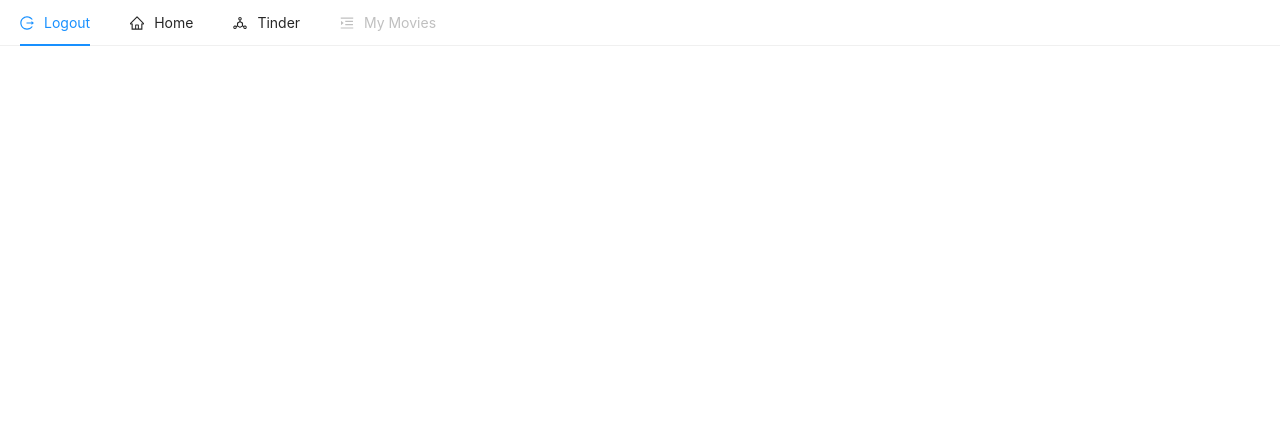
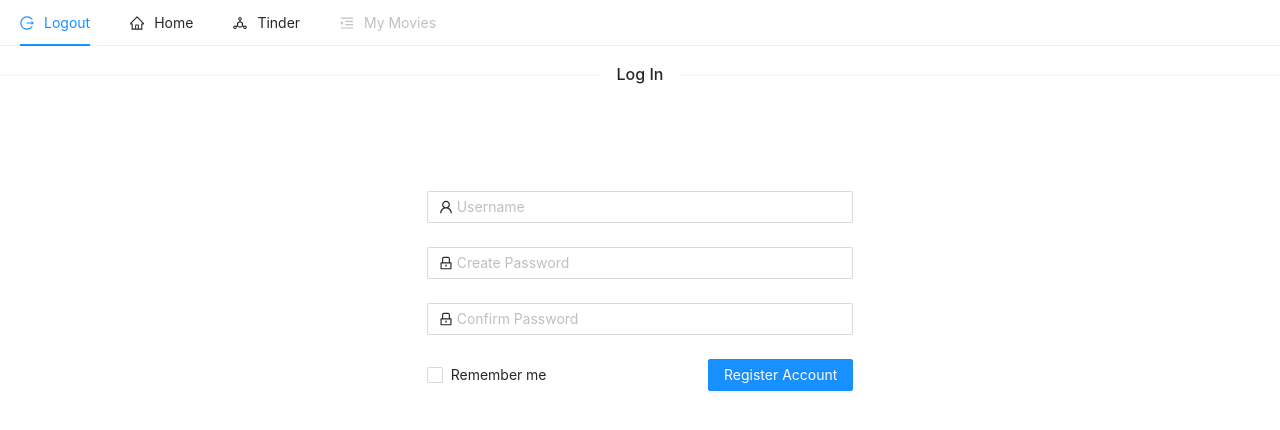
Before and after one commit to jsonthany/movie_tinder, a React (Create React App) app in the folder frontend/: page /logout in a window 1280 px wide. Shown: the top 430 px of the page. Built offline with nearby package versions, Linux system fonts and the light colour scheme; no server answers.

Commit message:
created login and logout form pages

```diff
--- a/frontend/src/App.js
+++ b/frontend/src/App.js
@@ -3,6 +3,7 @@ import Navbar from './components/NavBar/Navbar';
 import Search from './components/Search/Search';
 import Tinder from './components/Tinder/Tinder';
 import Login from './components/LogIn/Login';
+import Logout from './components/LogOut/Logout';
 import Youtube from 'react-youtube';
 import { BrowserRouter as Router, Route, Switch } from 'react-router-dom';
 
@@ -124,6 +125,7 @@ function App() {
       <Navbar />
       <Switch>
         <Route exact path='/login' render={ Login } />
+        <Route exact path='/logout' render={ Logout } />
         <Route exact path='/' render={
           props => (<Search searchfn={ onSubmitHandler }
                             movies={ movies }
--- a/frontend/src/components/LogOut/Logout.js
+++ b/frontend/src/components/LogOut/Logout.js
@@ -0,0 +1,79 @@
+import { Form, Input, Button, Checkbox, Row, Col, Divider } from 'antd';
+import { UserOutlined, LockOutlined } from '@ant-design/icons';
+
+const Logout = () => {
+
+    const onFinish = (values) => {
+        console.log('Success:', values);
+    }
+
+    return (
+        <>
+        <Divider orientation="center">Log In</Divider>
+        <Row type="flex" justify="space-between" align="middle" style={{minHeight: '50vh'}}>
+        <Col span={8}></Col>
+        <Col span={8}>
+
+            <Form
+                name="normal_logout"
+                className="logout-form"
+                initialValues={{ remember: true }}
+                onFinish={onFinish}
+            >
+
+                <Form.Item
+                    name="username"
+                    rules={[{ required: true, message: 'Please input your Username!' }]}
+                >
+                    <Input prefix={<UserOutlined className="site-form-item-icon" />} placeholder="Username" />
+                </Form.Item>
+
+                <Form.Item
+                    name="create_password"
+                    rules={[{ required: true, message: 'Create Password' }]}
+                >
+                    <Input
+                        prefix={<LockOutlined className="site-form-item-icon" />}
+                        type="password"
+                        placeholder="Create Password"
+                    />
+                </Form.Item>
+
+                <Form.Item
+                    name="confirm_password"
+                    rules={[{ required: true, message: 'Confirm Password' }]}
+                >
+                    <Input
+                        prefix={<LockOutlined className="site-form-item-icon" />}
+                        type="password"
+                        placeholder="Confirm Password"
+                    />
+                </Form.Item>
+
+            <Form.Item>
+
+            <Form.Item name="remember" valuePropName="checked" noStyle>
+                <Row justify="space-between" align="middle">
+                <Checkbox>Remember me</Checkbox>
+                <Button type="primary" htmlType="submit" className="logout-form-button">
+                    Register Account
+                </Button>
+                </Row>
+            </Form.Item>
+
+            </Form.Item>
+
+            {/* <Form.Item> */}
+            {/* <Row justify="space-between" align="bottom"> */}
+
+            {/* </Row> */}
+            {/* </Form.Item> */}
+            </Form>
+            </Col>
+            <Col span={8}></Col>
+            </Row>
+            </>
+        )
+}
+
+export default Logout
--- a/frontend/src/components/NavBar/Navbar.js
+++ b/frontend/src/components/NavBar/Navbar.js
@@ -19,7 +19,7 @@ const Navbar = () => {
                     </Menu.Item>
                     :
                     <Menu.Item key="logout" icon={<LogoutOutlined />}>
-                        <Link to='/login'>
+                        <Link to='/logout'>
                             Logout
                         </Link>
                     </Menu.Item>
```
Also changed, not shown: frontend/src/components/LogOut/Logout.css (added).
